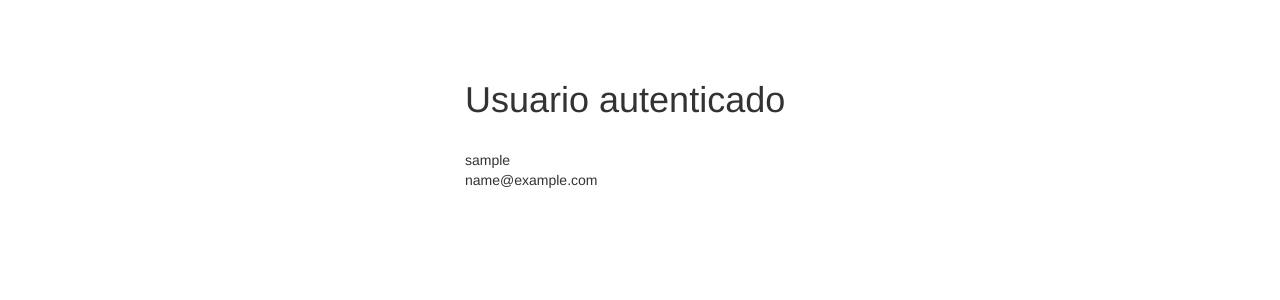
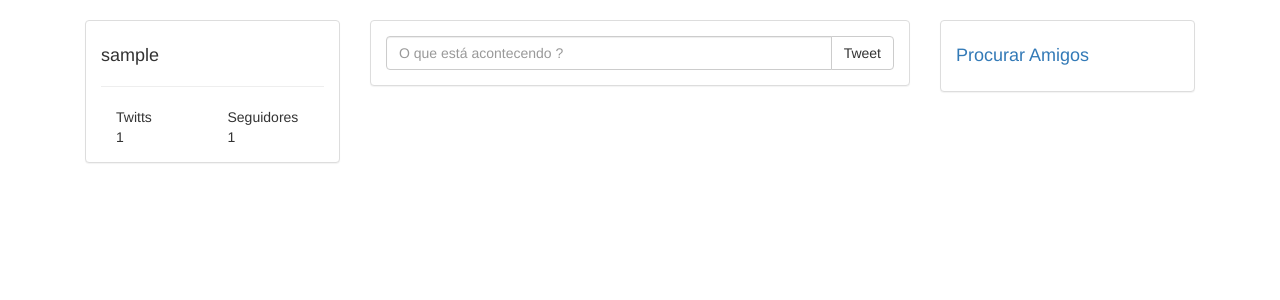
Before and after one commit to sidcleyWilker/Twitter-Clone, a PHP site: page /home.php in a window 1280 px wide. Shown: the part 51-351 px from the top of the page. Run offline with PHP 8.4, Linux system fonts and the light colour scheme; the visitor is signed in with stand-in values (Sample User, id 1).

Commit message:
Criacao do layout da pagina home

```diff
--- a/home.php
+++ b/home.php
@@ -47,23 +47,45 @@
 
 	    <div class="container">
 
-	    	<br /><br />
+	    	<div class="col-md-3">
+	    		<div class="panel panel-default">
+	    			<div class="panel-body">
+	    				<h4><?= $_SESSION['usuario'] ?></h4>
+	    				<hr>
+	    				<div class="col-md-6">
+	    					Twitts <br> 1
+	    				</div>
+	    				<div class="col-md-6">
+	    					Seguidores <br> 1
+	    				</div>
+	    			</div>
+	    		</div>
+	    	</div>
 
-	    	<div class="col-md-4"></div>
-	    	<div class="col-md-4">
-	    		<h1>Usuario autenticado</h1>
-	    		<br>
-	    		<?= $_SESSION['usuario'] ?>
-	    		<br>
-	    		<?= $_SESSION['email'] ?>
+	    	<div class="col-md-6">
+	    		<div class="panel panel-default">
+	    			<div class="panel-body">
+	    				<div class="input-group">
+	    					<input type="text" class="form-control" placeholder="O que está acontecendo ?" maxlength="140" name="">
+
+	    					<span class="input-group-btn">
+	    						<button class="btn btn-default" type="button">Tweet</button>
+	    					</span>
+	    				</div>
+	    			</div>
+	    		</div>
 	    	</div>
-			<div class="col-md-4"></div>
 
-			<div class="clearfix"></div>
-			<br />
-			<div class="col-md-4"></div>
-			<div class="col-md-4"></div>
-			<div class="col-md-4"></div>
+
+			<div class="col-md-3">
+				<div class="panel panel-default">
+	    			<div class="panel-body">
+	    				<h4><a href="#">Procurar Amigos</a></h4>
+	    			</div>
+	    		</div>
+			</div>
+
+
 
 		</div>
 
```
